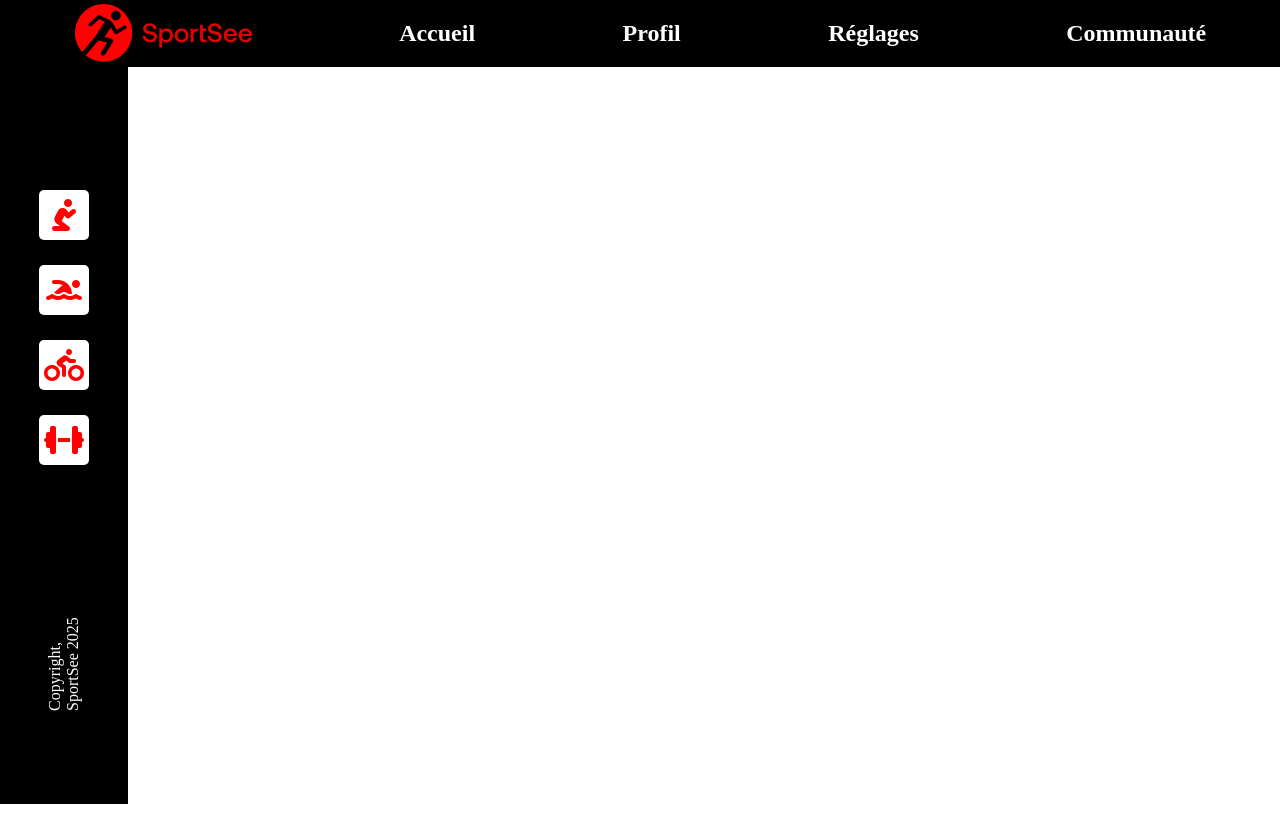
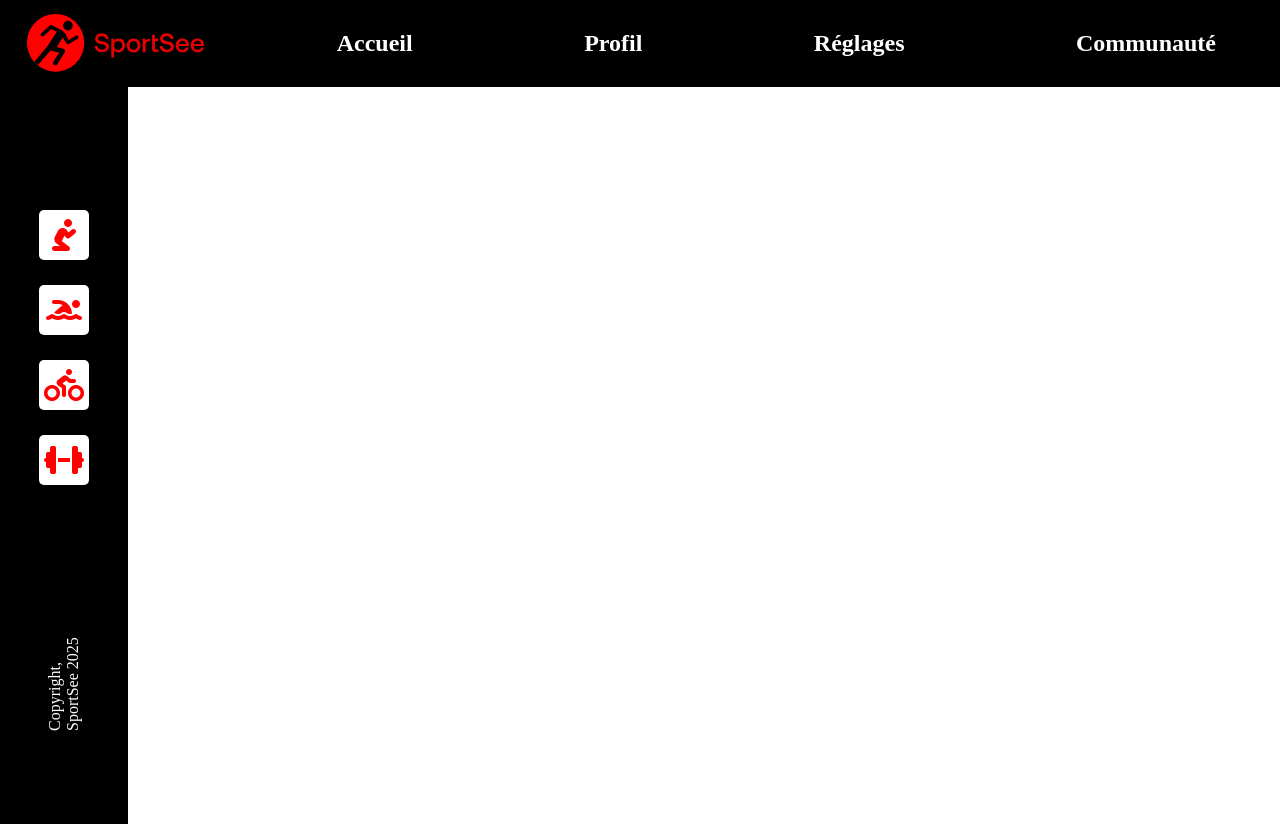
Before and after one commit to JohnMFY/Projet_12_SportSee, a React (Vite) app in the folder Frontend/: page / in a window 1280 px wide. Built offline with nearby package versions, Linux system fonts and the light colour scheme.

Commit message:
Header and Nav WIP

```diff
--- a/Frontend/src/components/Header.scss
+++ b/Frontend/src/components/Header.scss
@@ -1,8 +1,15 @@
 .header{
     width: 100%;
     display: flex;
-    justify-content: space-around;
+    justify-content: space-between;
+    align-items: center;
     flex-flow: row nowrap;
     background-color: black;
     color: white;
+    img{
+        margin: 1% 2%;
+    }
+    h2{
+        margin-right: 5%;
+    }
 }
```
